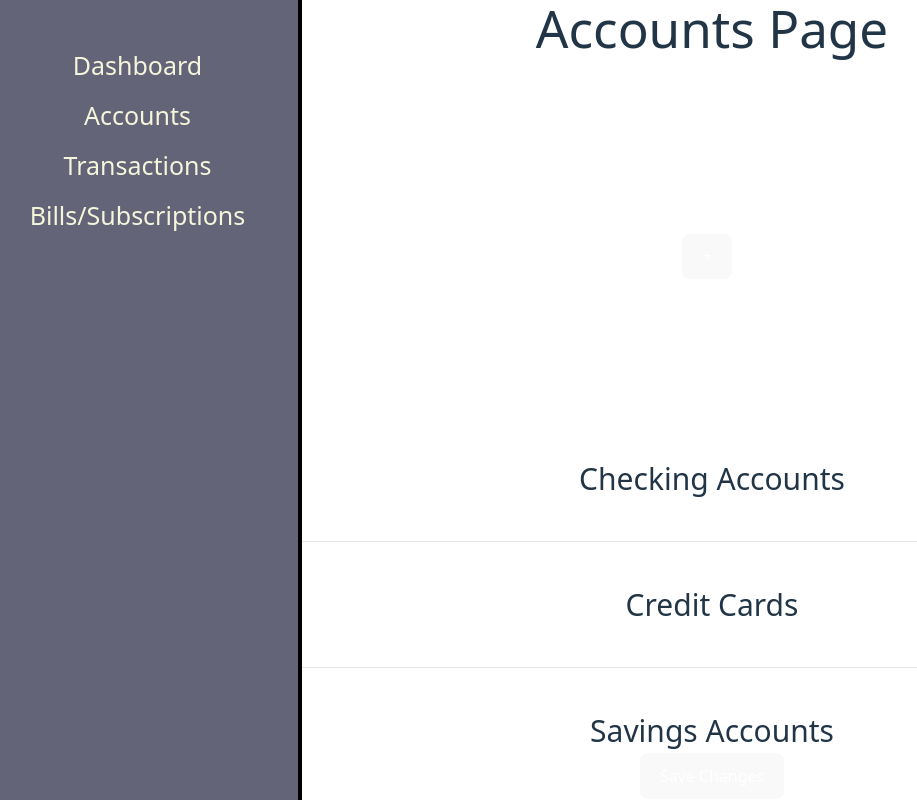
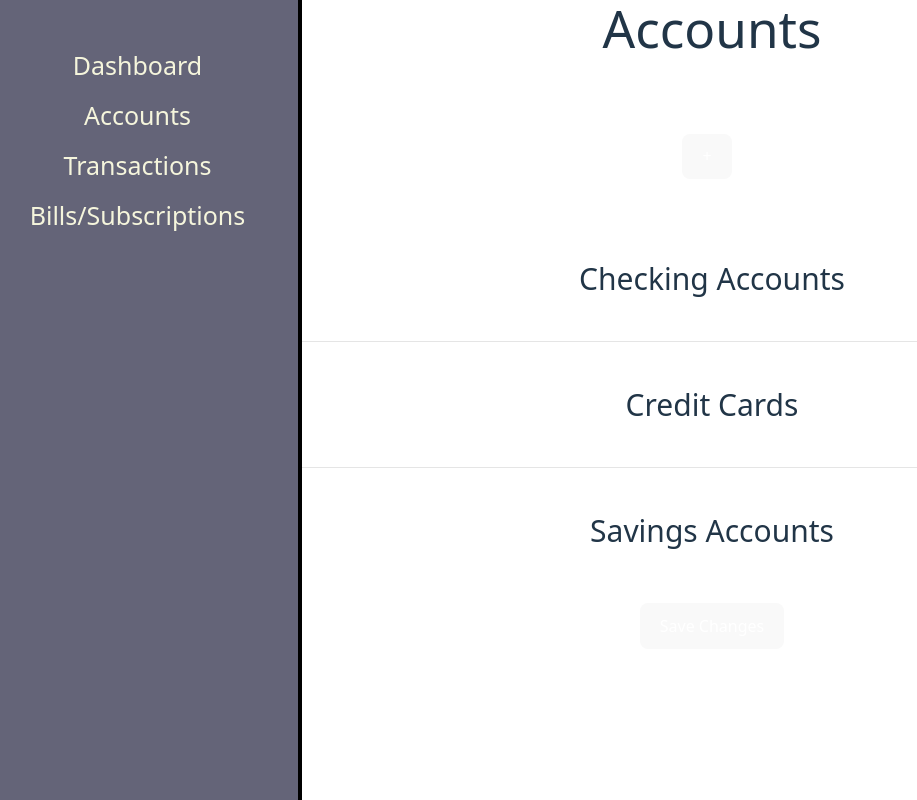
Before and after one commit to NeppiNepp/Financial-Dashboard, a React (Vite) app: page /accounts in a window 1280 px wide. Shown: the whole page, without its empty margins (23-940 px from the left). Built offline with nearby package versions, Linux system fonts and the light colour scheme.

Commit message:
Updated Storage location
Changed information to be stored locally.

```diff
--- a/src/App.tsx
+++ b/src/App.tsx
@@ -7,9 +7,19 @@ import Bills from './pages/Bills'
 import Transactions from './pages/Transactions'
 
 export default function App() {
-  const [checkingInfo, setCheckingInfo] = useImmer(initialCheckingAccounts); // change to an array of three arrays holding each type of account
-  const [creditInfo, setCreditInfo] = useImmer(initialCreditAccounts);
-  const [savingsInfo, setSavingsInfo] = useImmer(initialSavingsAccounts);
+  /* Stores info from browser storage or sets to a default account page */
+  const [checkingInfo, setCheckingInfo] = useImmer(() => {
+    const savedInfo = localStorage.getItem('checkingInfo');
+    return savedInfo ? JSON.parse(savedInfo) : initialCheckingAccounts;
+  });
+  const [creditInfo, setCreditInfo] = useImmer(() => {
+    const savedInfo = localStorage.getItem('creditInfo');
+    return savedInfo ? JSON.parse(savedInfo) : initialCreditAccounts;
+  });
+  const [savingsInfo, setSavingsInfo] = useImmer(() => {
+    const savedInfo = localStorage.getItem('savingsInfo');
+    return savedInfo ? JSON.parse(savedInfo) : initialSavingsAccounts;
+  });
   const [billsInfo, setBillsInfo] = useImmer(null); // bill receipts
 
   return (
--- a/src/components/PageComponents.tsx
+++ b/src/components/PageComponents.tsx
@@ -249,7 +249,7 @@ export function LatestPayments({ accounts, savePayments, accountId }) {
 /* ------------------------------ New Account Component ------------------------------ */
 export function NewAccount({ handleAddAccount, addingAccount, setAddingAccount, nameRef, setType, type, balanceRef, limitRef, goalRef, rewardsRef }) {
     return (
-        <div className="grid place-items-center ml-[180px] min-h-[400px]"> {/* Create new accounts */}
+        <div className="grid place-items-center ml-[180px] min-h-[200px]"> {/* Create new accounts */}
             {addingAccount ?
             <div className="text-center">
                 <label className="block ml-[-45px]">Account Name: <input type="text" ref={nameRef} className="text-[black] bg-[lightgrey] pl-[5px] border-[1px] border-[solid] border-[black] rounded-[10px]" /></label>
--- a/src/pages/BankAccounts.tsx
+++ b/src/pages/BankAccounts.tsx
@@ -39,7 +39,7 @@ export default function Accounts({ checkingInfo, setCheckingInfo, creditInfo, se
                         rewards: Number(rewards)
                     })
                 });
-                setAddingAccount(false);
+                setAddingAccount(false);d
                 break;
             case 'Savings':
                 name = nameRef.current.value;
@@ -81,13 +81,17 @@ export default function Accounts({ checkingInfo, setCheckingInfo, creditInfo, se
     function handleSave() {
         setCheckingInfo(currentCheckingInfo);
         setCreditInfo(currentCreditInfo);
-        setSavingsInfo(currentSavingsInfo)
+        setSavingsInfo(currentSavingsInfo);
+        localStorage.setItem('checkingInfo', JSON.stringify(currentCheckingInfo));
+        localStorage.setItem('creditInfo', JSON.stringify(currentCreditInfo));
+        localStorage.setItem('savingsInfo', JSON.stringify(currentSavingsInfo));
+
     }
 
 
     return (  // create a component to make each section with less repeating
         <div className="text-center">
-            <h1 className="block text-center ml-[190px]">Accounts Page</h1>
+            <h1 className="block text-center ml-[190px]">Accounts</h1>
             <NewAccount
                 handleAddAccount={handleAddAccount}
                 addingAccount={addingAccount}
@@ -141,7 +145,7 @@ export default function Accounts({ checkingInfo, setCheckingInfo, creditInfo, se
                 </div>
                 )}
             </div>
-            <button className="ml-[190px] text-[white] bg-[darkblue]" onClick={handleSave}>Save Changes</button>
+            <button className="ml-[190px] mt-[50px] mb-[50px] text-[white] bg-[darkblue]" onClick={handleSave}>Save Changes</button>
         </div>
     )
 }
--- a/src/pages/Homepage.tsx
+++ b/src/pages/Homepage.tsx
@@ -1,4 +1,4 @@
-export default function Homepage({ accountsInfo, billsInfo }) {
+export default function Homepage({ checkingInfo, creditInfo, savingsInfo, billsInfo }) {
     return (
         <div>
             <h1 className="block text-center ml-[325px]">Home Page</h1>
```
